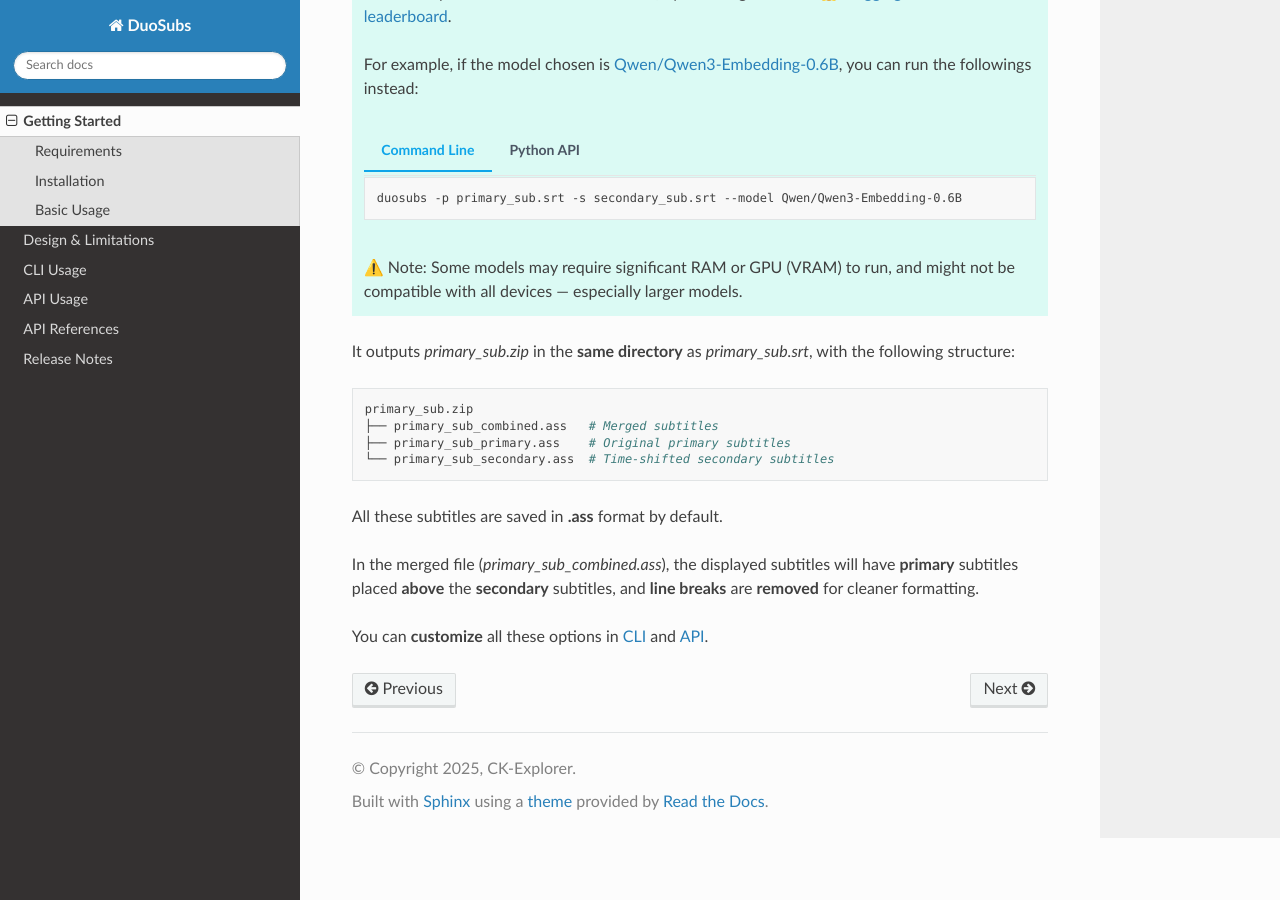
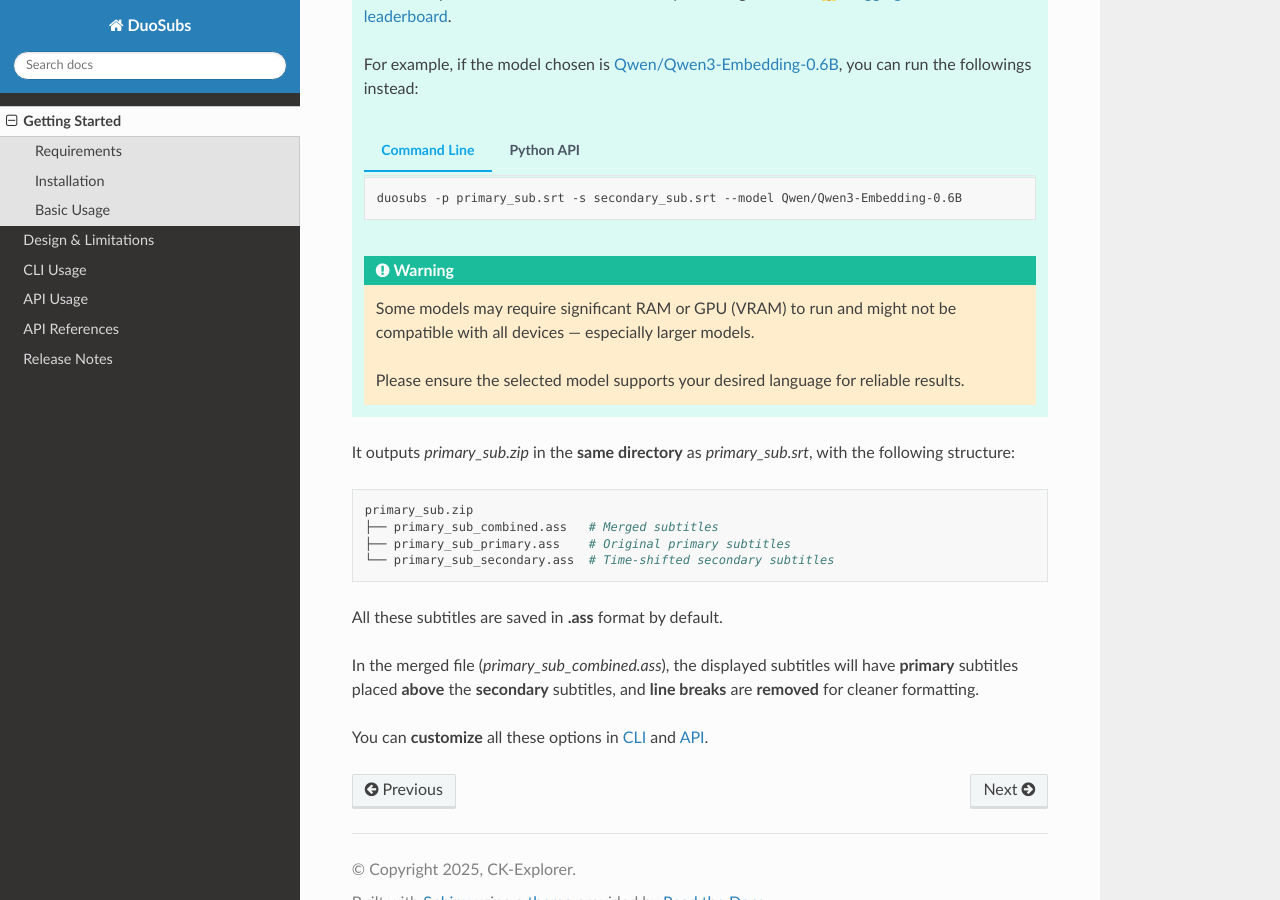
Before and after one commit to CK-Explorer/DuoSubs, a Sphinx documentation site: the page built from docs/getting_started.rst, in a window 1280 px wide and 900 px high, scrolled down 1024 px. Built offline with Sphinx 7.4.7 and the Read the Docs theme 3.1.0, drawn with Linux system fonts in a browser that asks for light colours.

Commit message:
docs: Update ReadTheDoc docs
Add warning on model accuracy based on language support.

```diff
--- a/docs/design.rst
+++ b/docs/design.rst
@@ -40,6 +40,7 @@ Known Limitations
 
 -   The **accuracy** of the merging process **varies** on the
     `model <https://huggingface.co/models?library=sentence-transformers>`_ selected.
+-   Some models may produce **unreliable results** for **unsupported** or low-resource **languages**.
 -   Some sentence **fragments** from secondary subtitles may be **misaligned** to the primary
     subtitles line due to the :ref:`tokenization algorithm <tokenization>` used.
 -   **Secondary** subtitles might **contain extra whitespace** as a result of token-level
--- a/docs/getting_started.rst
+++ b/docs/getting_started.rst
@@ -87,8 +87,13 @@ otherwise it falls back to CPU.
             # Load, merge, and save subtitles.
             run_merge_pipeline(args, print)
 
-    ⚠️ Note: Some models may require significant RAM or GPU (VRAM) to run, and might
-    not be compatible with all devices — especially larger models.
+    .. warning::
+
+        Some models may require significant RAM or GPU (VRAM) to run and might not
+        be compatible with all devices — especially larger models.
+
+        Please ensure the selected model supports your desired language for reliable
+        results.
 
 It outputs `primary_sub.zip` in the **same directory** as `primary_sub.srt`, with the
 following structure:
```
Also changed, not shown: docs/cli.rst (+7 -2 lines).
